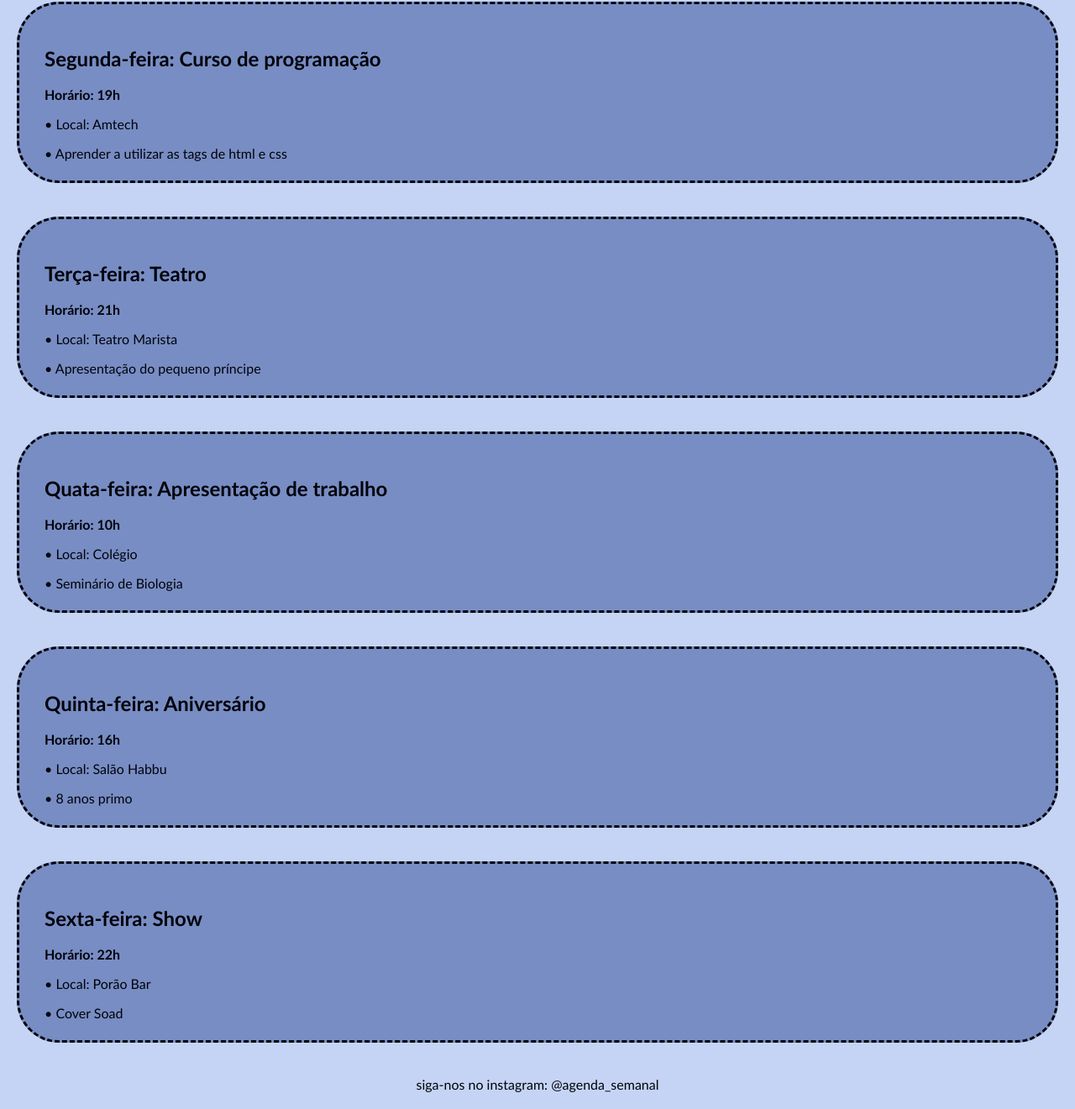
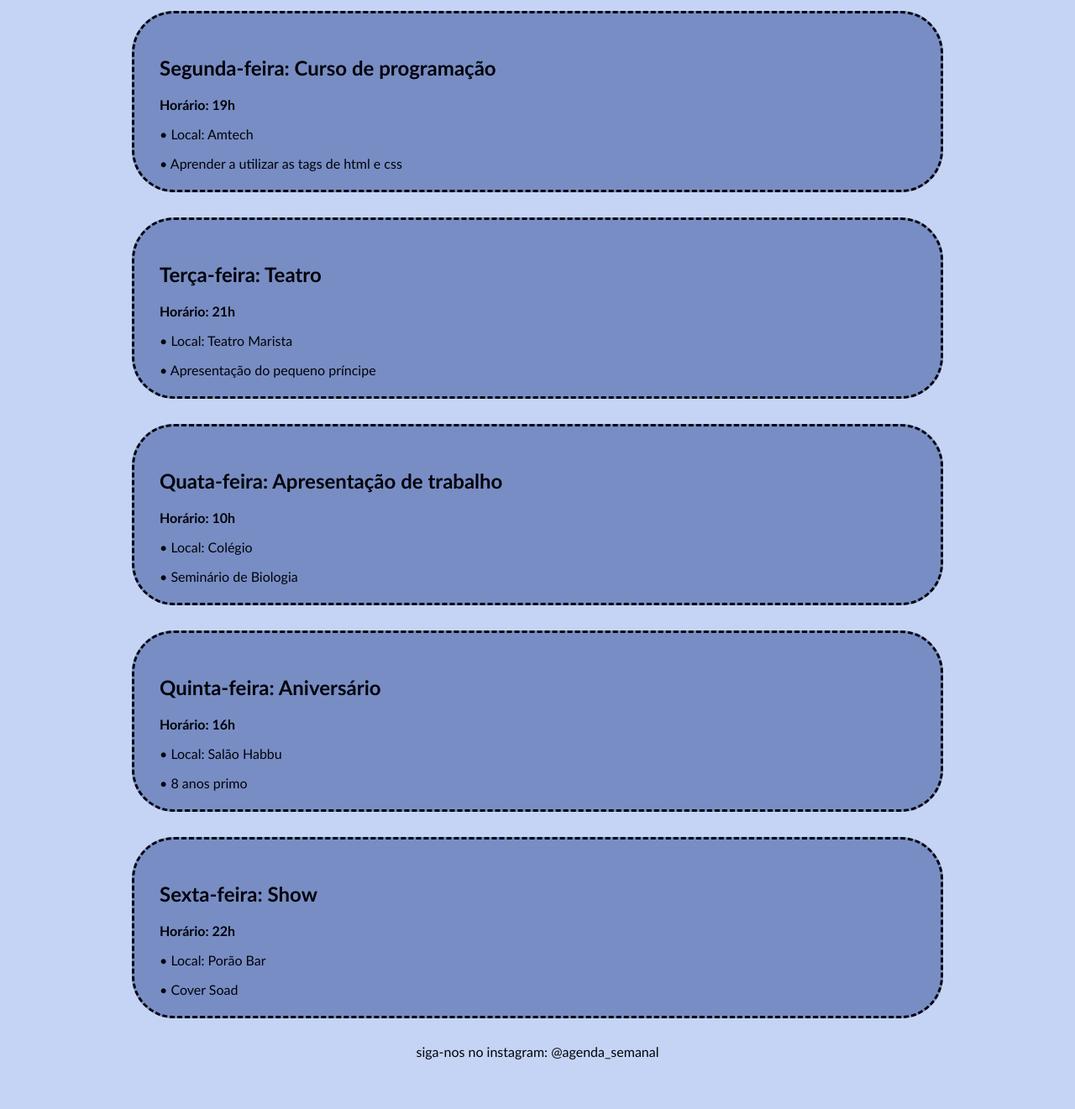
Before and after one commit to NevesLais/Agenda_semanal, a plain HTML site: page index.html in a window 1280 px wide. Shown: the part 141-1462 px from the top of the page at 84% size. After the commit the page ends 1423 px from the top, so only its background shows below. Drawn offline with Linux system fonts and the light colour scheme.

Commit message:
style.css

```diff
--- a/style.css
+++ b/style.css
@@ -19,7 +19,8 @@ body {
   margin-bottom: 5vh;
   text-align: left;
   border: 3px dashed;
-
+  max-width: 900px;
+  margin: 30px auto;
 
 }
 
@@ -33,6 +34,8 @@ body {
   margin-bottom: 5vh;
   text-align: left;
   border: 3px dashed;
+  max-width: 900px;
+  margin: 30px auto;
 }
 
 .box3 {
@@ -45,6 +48,8 @@ body {
   margin-bottom: 5vh;
   text-align: left;
   border: 3px dashed;
+  max-width: 900px;
+  margin: 30px auto;
 }
 
 .box4 {
@@ -57,6 +62,8 @@ body {
   margin-bottom: 5vh;
   text-align: left;
   border: 3px dashed;
+  max-width: 900px;
+  margin: 30px auto;
 }
 
 .box5 {
@@ -69,4 +76,6 @@ body {
   margin-bottom: 5vh;
   text-align: left;
   border: 3px dashed;
+  max-width: 900px;
+  margin: 30px auto;
 }
```
